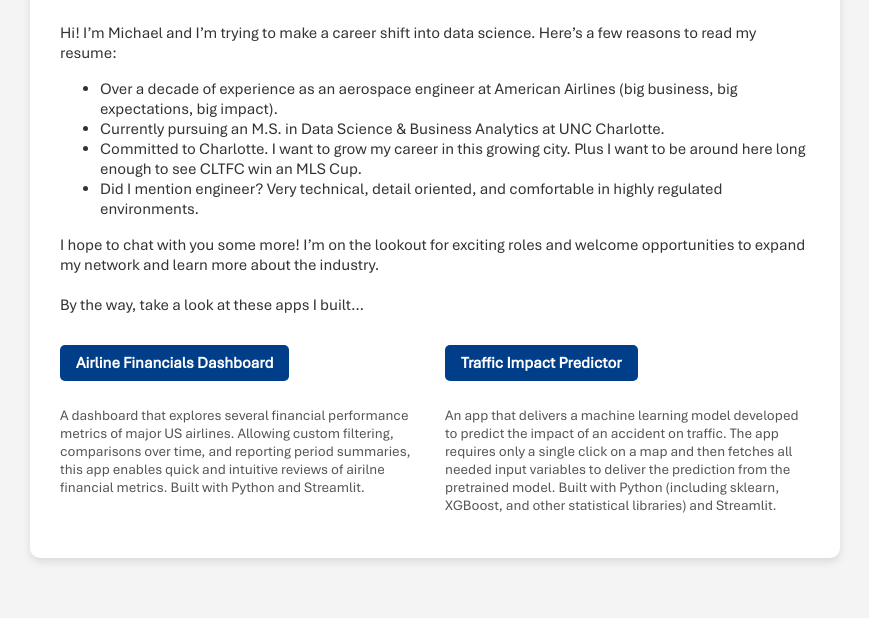
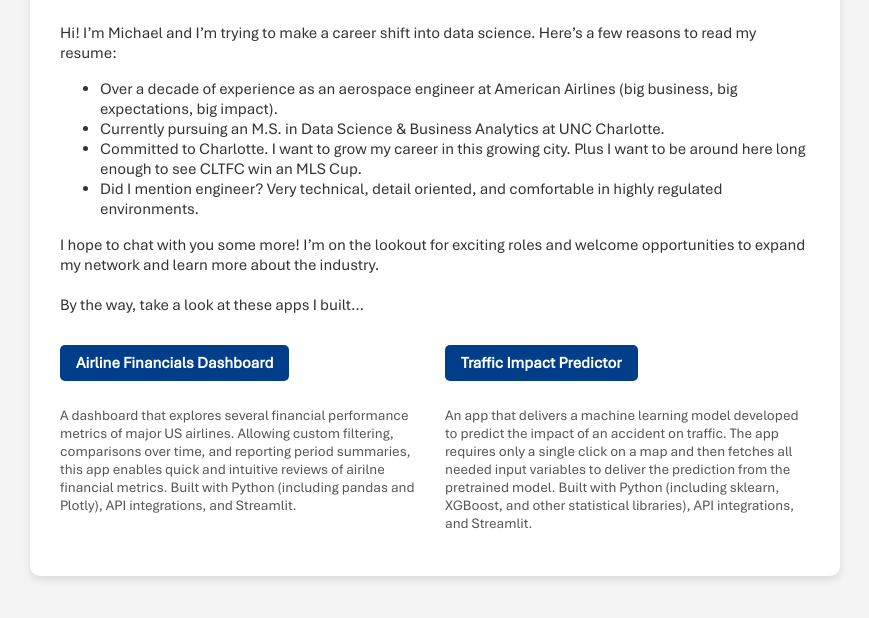
Before and after one commit to mtricanowicz/mtricanowicz.github.io, a plain HTML site: page index.html in a window 1280 px wide. Shown: the part 236-854 px from the top of the page, without its empty margins (205-1074 px from the left). Drawn offline with Linux system fonts and the light colour scheme.

Commit message:
cleaned up app descriptions

```diff
--- a/index.html
+++ b/index.html
@@ -126,11 +126,11 @@
         <div class="streamlit-container">
             <div class="streamlit-app">
                 <a href="https://airlinefinancials.streamlit.app" target="_blank">Airline Financials Dashboard</a>
-                <p class="streamlit-description">A dashboard that explores several financial performance metrics of major US airlines. Allowing custom filtering, comparisons over time, and reporting period summaries, this app enables quick and intuitive reviews of airilne financial metrics. Built with Python and Streamlit.</p>
+                <p class="streamlit-description">A dashboard that explores several financial performance metrics of major US airlines. Allowing custom filtering, comparisons over time, and reporting period summaries, this app enables quick and intuitive reviews of airilne financial metrics. Built with Python (including pandas and Plotly), API integrations, and Streamlit.</p>
             </div>
             <div class="streamlit-app">
                 <a href="https://accidentpredictor6156.streamlit.app/" target="_blank">Traffic Impact Predictor</a>
-                <p class="streamlit-description">An app that delivers a machine learning model developed to predict the impact of an accident on traffic. The app requires only a single click on a map and then fetches all needed input variables to deliver the prediction from the pretrained model. Built with Python (including sklearn, XGBoost, and other statistical libraries) and Streamlit.</p>
+                <p class="streamlit-description">An app that delivers a machine learning model developed to predict the impact of an accident on traffic. The app requires only a single click on a map and then fetches all needed input variables to deliver the prediction from the pretrained model. Built with Python (including sklearn, XGBoost, and other statistical libraries), API integrations, and Streamlit.</p>
             </div>
         </div>
     </div>
```
